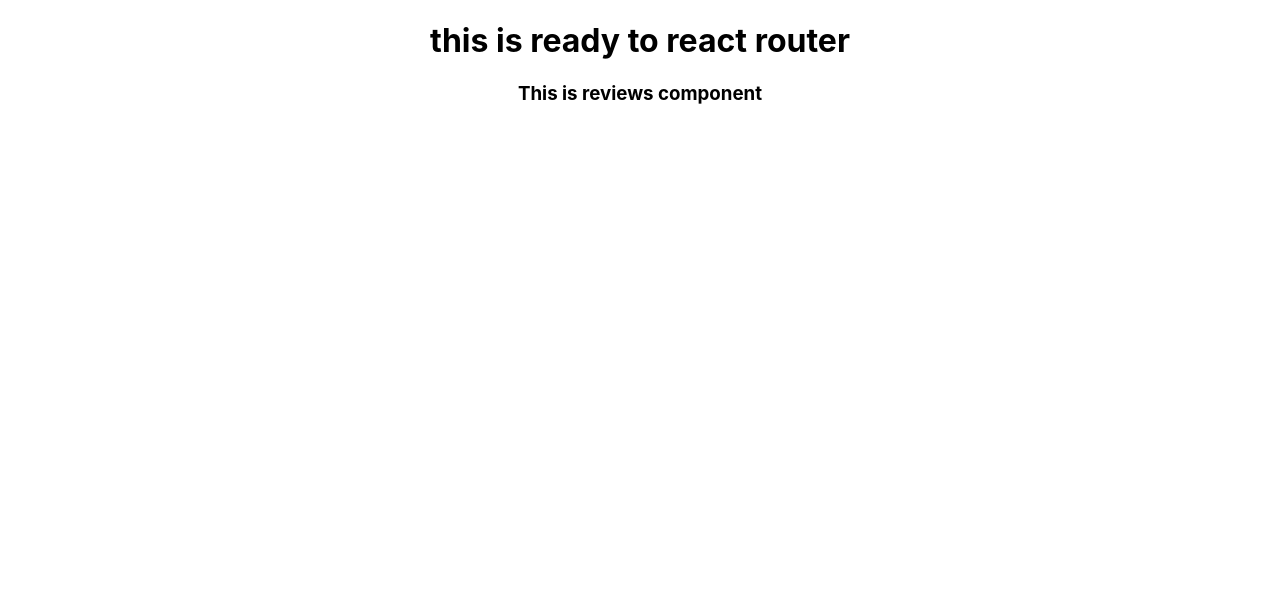
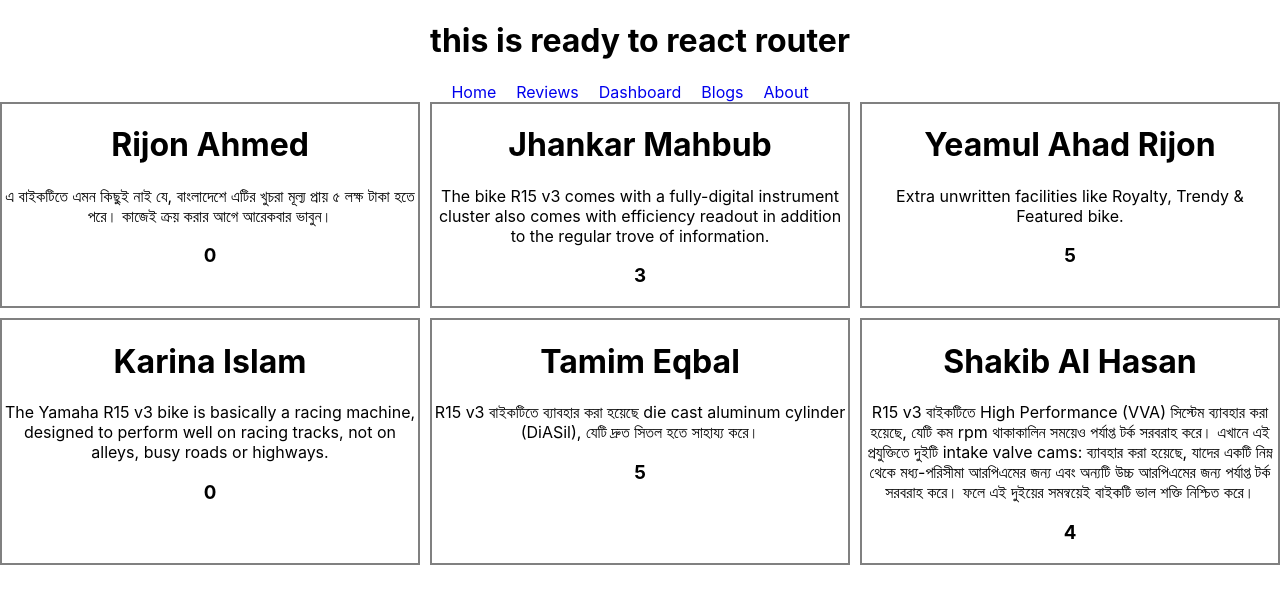
Before and after one commit to Rijonahmed/Product-Analysis-Review, a React (Create React App) app: page /reviews in a window 1280 px wide. Shown: the top 604 px of the page. Built offline with nearby package versions, Linux system fonts and the light colour scheme.

Commit message:
review data add commit

```diff
--- /dev/null
+++ b/public/reviews.json
@@ -0,0 +1,38 @@
+[
+  {
+    "id": 1,
+    "name": "Rijon Ahmed",
+    "text": " এ বাইকটিতে এমন কিছুই নাই যে, বাংলাদেশে এটির খুচরা মূল্য প্রায় ৫ লক্ষ টাকা হতে পরে। কাজেই ক্রয় করার আগে আরেকবার ভাবুন।",
+    "rating": 0
+  },
+  {
+    "id": 2,
+    "name": "Jhankar Mahbub",
+    "text": "The bike R15 v3 comes with a fully-digital instrument cluster also comes with efficiency readout in addition to the regular trove of information.",
+    "rating": 3
+  },
+  {
+    "id": 3,
+    "name": "Yeamul Ahad Rijon",
+    "text": " Extra unwritten facilities like Royalty, Trendy & Featured bike.",
+    "rating": 5
+  },
+  {
+    "id": 4,
+    "name": "Karina Islam",
+    "text": " The Yamaha R15 v3 bike is basically a racing machine, designed to perform well on racing tracks, not on alleys, busy roads or highways.",
+    "rating": 0
+  },
+  {
+    "id": 5,
+    "name": "Tamim Eqbal",
+    "text": "  R15 v3 বাইকটিতে ব্যাবহার করা হয়েছে die cast aluminum cylinder (DiASil), যেটি দ্রুত সিতল হতে সাহায্য করে।",
+    "rating": 5
+  },
+  {
+    "id": 6,
+    "name": "Shakib Al Hasan",
+    "text": " R15 v3 বাইকটিতে High Performance (VVA) সিস্টেম ব্যাবহার করা হয়েছে, যেটি কম rpm থাকাকালিন সময়েও পর্যাপ্ত টর্ক সরবরাহ করে। এখানে এই প্রযুক্তিতে দুইটি intake valve cams: ব্যাবহার করা হয়েছে, যাদের একটি নিম্ন থেকে মধ্য-পরিসীমা আরপিএমের জন্য এবং অন্যটি উচ্চ আরপিএমের জন্য পর্যাপ্ত টর্ক সরবরাহ করে। ফলে এই দুইয়ের সমন্বয়েই বাইকটি ভাল শক্তি নিশ্চিত করে।",
+    "rating": 4
+  }
+]
--- a/src/App.js
+++ b/src/App.js
@@ -5,6 +5,7 @@
 import About from './components/About/About';
 import Blogs from './components/Blogs/Blogs';
 import Dashboard from './components/Dashboard/Dashboard';
+import Header from './components/Header/Header';
 import Home from './components/Home/Home';
 import Reviews from './components/Reviews/Reviews';
 
@@ -12,7 +13,7 @@
   return (
     <div className="App">
       <h1>this is ready to react router</h1>
-
+      <Header></Header>
       <Routes>
         <Route path='/' element={<Home></Home>}></Route>
         <Route path='/home' element={<Home></Home>}></Route>
--- a/src/components/Header/Header.css
+++ b/src/components/Header/Header.css
@@ -0,0 +1,5 @@
+.navbar-Link {
+  text-decoration: none;
+  margin-right: 20px;
+
+}
--- a/src/components/Header/Header.js
+++ b/src/components/Header/Header.js
@@ -1,10 +1,16 @@
 import React from 'react';
+import { Link } from 'react-router-dom';
+import './Header.css'
 
 const Header = () => {
   return (
     <div>
-      <nav>
-        <h1><a href="/home"> this is header component</a></h1>
+      <nav className='navbar'>
+        <Link className='navbar-Link' to='/home'>Home</Link>
+        <Link className='navbar-Link' to='/reviews'>Reviews</Link>
+        <Link className='navbar-Link' to='/dashboard'>Dashboard</Link>
+        <Link className='navbar-Link' to='/blogs'>Blogs</Link>
+        <Link className='navbar-Link' to='/about'>About</Link>
       </nav>
 
     </div>
--- a/src/components/Home/Home.css
+++ b/src/components/Home/Home.css
@@ -0,0 +1,7 @@
+.blue {
+  color: blue;
+}
+
+.container {
+  display: flex;
+}
--- a/src/components/Home/Home.js
+++ b/src/components/Home/Home.js
@@ -1,11 +1,30 @@
 import React from 'react';
 import './Home.css'
 
+
 const Home = () => {
+
+
   return (
     <div>
-      <h3>This is home componet </h3>
+      <div className='container'>
+        <div className="text-container">
+          <h1>Yamaha R15 v3 <br /><span className='blue'> Your best Bike</span></h1>
+          <p>The total series of R15 is very popular around the world, as well as Bangladesh. In continuation of this, Yamaha brought a new version of R15 to the market which is Yamaha R15 v3 in 2017. This new R15 is not an updated version of the previous model R15 v2. Now R15 v3 is a whole new sports bike with full of functions.</p>
+
+        </div>
+        <div className="images-container">
+          <img src="https://cdni.autocarindia.com/Utils/ImageResizer.ashx?n=https://cdni.autocarindia.com/ExtraImages/20190801020243_Yamaha-MotoGP-R15.jpg&w=700&q=90&c=1" alt="" />
+
+        </div>
+      </div>
+      <div className="customer-review">
+        <h2>Customer Reviews </h2>
+
+
+      </div>
     </div>
+
   );
 };
 
--- /dev/null
+++ b/src/components/ReviewInfo/ReviewInfo.css
@@ -0,0 +1,3 @@
+.review-info {
+  border: 2px solid gray;
+}
--- /dev/null
+++ b/src/components/ReviewInfo/ReviewInfo.js
@@ -0,0 +1,15 @@
+import React from 'react';
+import './ReviewInfo.css'
+
+const ReviewInfo = (props) => {
+  const { name, text, rating } = props.reviewBike
+  return (
+    <div className='review-info'>
+      <h1>{name}</h1>
+      <p>{text}</p>
+      <h3>{rating}</h3>
+    </div>
+  );
+};
+
+export default ReviewInfo;
--- a/src/components/Reviews/Reviews.css
+++ b/src/components/Reviews/Reviews.css
@@ -0,0 +1,6 @@
+.review-grid {
+  display: grid;
+  grid-template-columns: repeat(3, 1fr);
+
+  grid-gap: 10px
+}
--- a/src/components/Reviews/Reviews.js
+++ b/src/components/Reviews/Reviews.js
@@ -1,10 +1,22 @@
 import React from 'react';
 import './Reviews.css'
+import useBikes from '../../hooks/useBikes';
+import ReviewInfo from '../ReviewInfo/ReviewInfo';
 
 const Reviews = () => {
+  const [reviewBikes,] = useBikes();
+
   return (
-    <div>
-      <h3>This is reviews component</h3>
+    <div className='review-grid'>
+
+      {
+        reviewBikes.map(reviewBike => <ReviewInfo
+          key={reviewBike.id}
+          reviewBike={reviewBike}
+        ></ReviewInfo>)
+      }
+
+
     </div>
   );
 };
--- /dev/null
+++ b/src/hooks/useBikes.js
@@ -0,0 +1,17 @@
+import { useEffect, useState } from 'react';
+
+const useBikes = () => {
+  const [reviewBikes, setReviewBikes] = useState([]);
+
+  useEffect(() => {
+    fetch('reviews.json')
+      .then(res => res.json())
+      .then(data => setReviewBikes(data))
+
+  }, []);
+
+
+  return [reviewBikes, setReviewBikes]
+};
+
+export default useBikes;
```
Also changed, not shown: public/data.json (added, +38 -0 lines).
